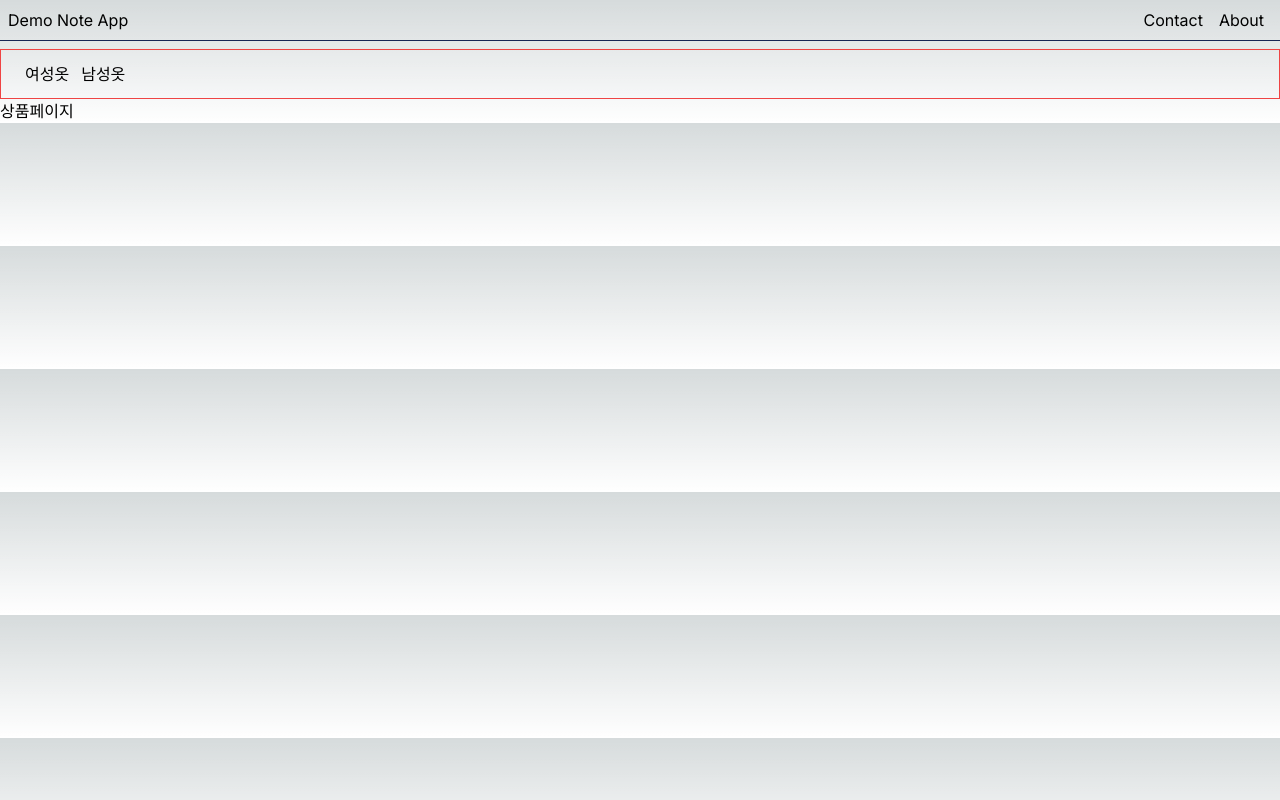
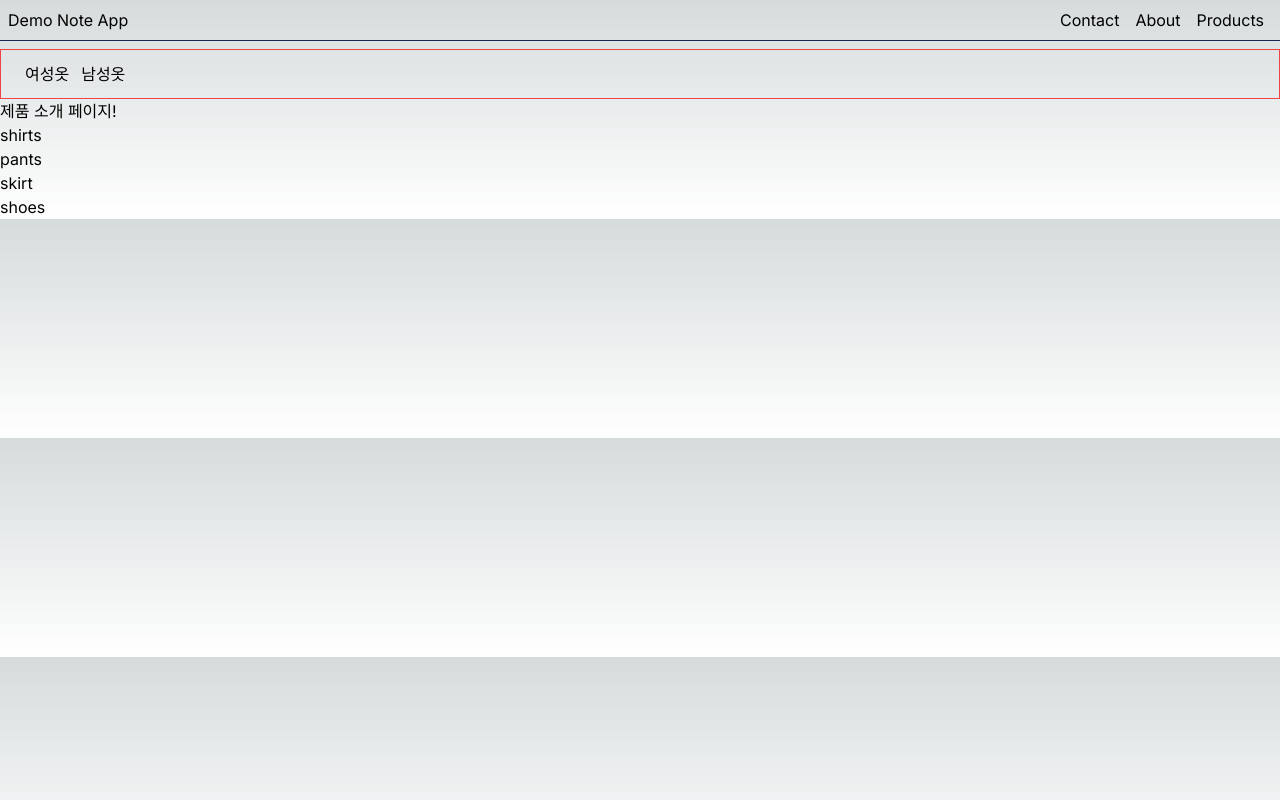
Before and after one commit to ChangJuneKim/nextJStut, a Next.js app: page /products in a window 1280 px wide. Built offline with nearby package versions, Linux system fonts and the light colour scheme.

Commit message:
feat: 메타데이터 추가

```diff
--- a/src/app/layout.tsx
+++ b/src/app/layout.tsx
@@ -2,12 +2,13 @@ import type { Metadata } from 'next';
 import './globals.css';
 import styles from './layout.module.css';
 import { Inter } from 'next/font/google';
+import Link from 'next/link';
 
 const inter = Inter({ subsets: ['latin'] });
 
 export const metadata: Metadata = {
-  title: 'Create Next App',
-  description: 'Generated by create next app',
+  title: '멋진 제품 사이트',
+  description: '멋진 제품을 판매하는 곳',
 };
 
 export default function RootLayout({ children }: { children: React.ReactNode }) {
@@ -19,10 +20,13 @@ export default function RootLayout({ children }: { children: React.ReactNode })
           <nav className={styles.nav}>
             <ul>
               <li>
-                <a href="">Contact</a>
+                <Link href="/contact">Contact</Link>
               </li>
               <li>
-                <a href="">About</a>
+                <Link href="/about">About</Link>
+              </li>
+              <li>
+                <Link href="/products">Products</Link>
               </li>
             </ul>
           </nav>
--- a/src/app/products/[slug]/page.tsx
+++ b/src/app/products/[slug]/page.tsx
@@ -1,4 +1,5 @@
 import React from 'react';
+import { Metadata } from 'next';
 
 type Props = {
   params: {
@@ -6,12 +7,18 @@ type Props = {
   };
 };
 
+export function generateMetadata({ params }: Props): Metadata {
+  return {
+    title: `제품의 이름: ${params.slug}`,
+  };
+}
+
 export default function PantsPage({ params }: Props) {
-  return <div>{params.slug} 페이지</div>;
+  return <h1>{params.slug} 제품 설명 페이지</h1>;
 }
 
 export function generateStaticParams() {
-  const products = ['pants', 'skirt'];
+  const products = ['shirts', 'pants', 'skirt', 'shoes'];
 
   return products.map((product) => ({
     slug: product,
--- a/src/app/products/layout.tsx
+++ b/src/app/products/layout.tsx
@@ -1,5 +1,11 @@
-import React from 'react';
 import styles from './layout.module.css';
+import Link from 'next/link';
+import { Metadata } from 'next';
+
+export const metadata: Metadata = {
+  title: '제품 소개 페이지 | 전체 제품 확인',
+  description: '제품을 소개하는 페이지입니다.',
+};
 
 export default function ProductsLayout({ children }: { children: React.ReactNode }) {
   return (
@@ -7,10 +13,10 @@ export default function ProductsLayout({ children }: { children: React.ReactNode
       <nav className={styles.nav}>
         <ul>
           <li>
-            <a href="">여성옷</a>
+            <Link href="/products/women">여성옷</Link>
           </li>
           <li>
-            <a href="">남성옷</a>
+            <Link href="/products/men">남성옷</Link>
           </li>
         </ul>
       </nav>
--- a/src/app/products/page.tsx
+++ b/src/app/products/page.tsx
@@ -1,5 +1,20 @@
 import React from 'react';
+import Link from 'next/link';
 
+const products = ['shirts', 'pants', 'skirt', 'shoes'];
 export default function ProductsPage() {
-  return <div>상품페이지</div>;
+  return (
+    <>
+      <h1>제품 소개 페이지!</h1>
+      <ul>
+        {products.map((product) => {
+          return (
+            <li key={product}>
+              <Link href={`/products/${product}`}>{product}</Link>
+            </li>
+          );
+        })}
+      </ul>
+    </>
+  );
 }
```
